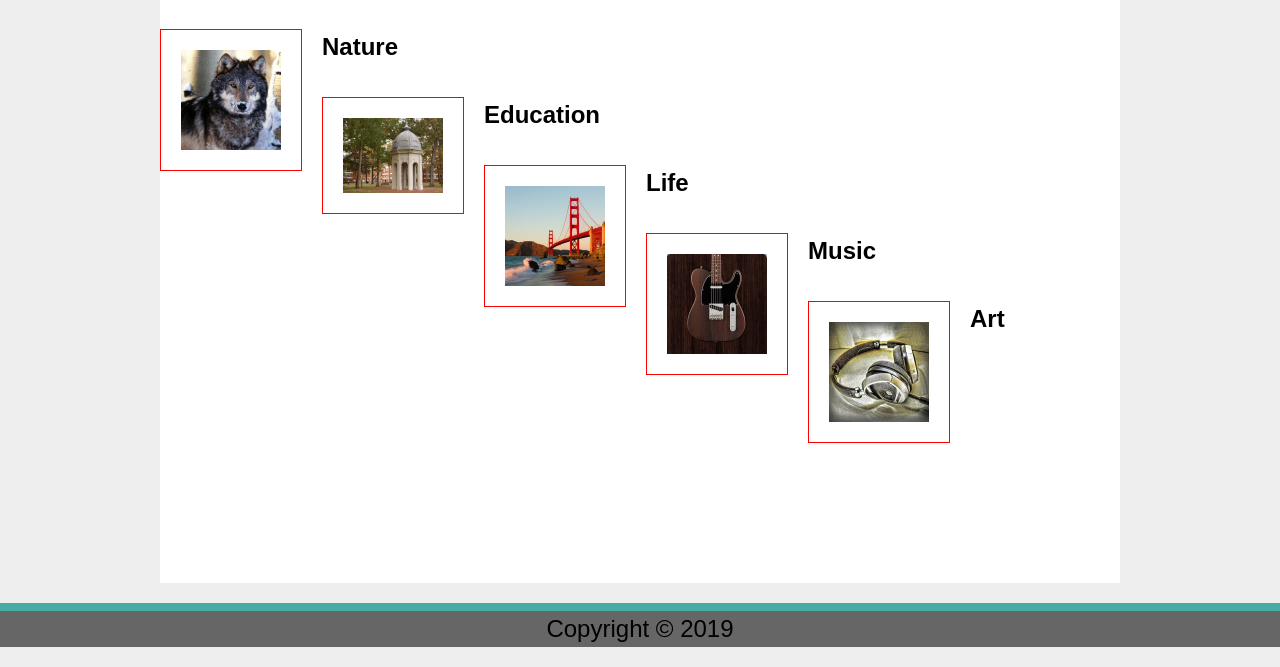
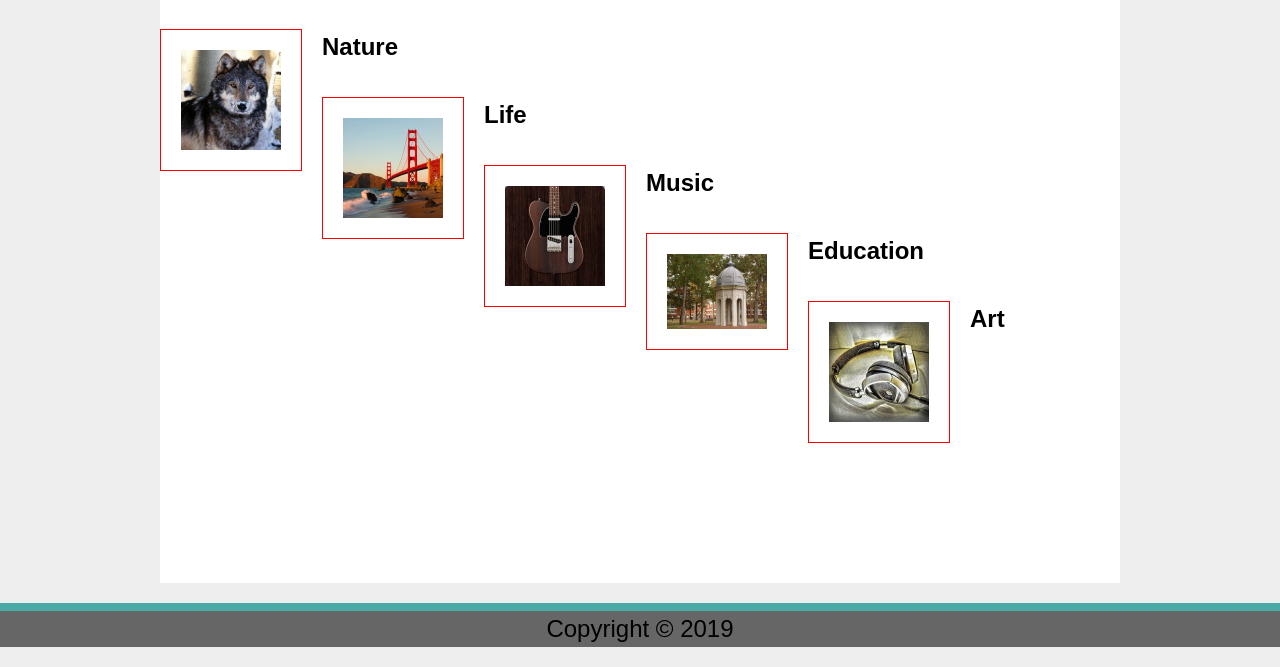
Before and after one commit to cas81695/cas81695.github.io, a plain HTML site: page portfolio.html in a window 1280 px wide. Shown: the part 167-834 px from the top of the page. Drawn offline with Linux system fonts and the light colour scheme.

Commit message:
Update portfolio.html

```diff
--- a/portfolio.html
+++ b/portfolio.html
@@ -24,30 +24,44 @@
     <section class="container main-container">
       <h1>Portfolio</h1>
       <div class="row">
+        <div class="column">
           <div class="image-container">
             <img src="assets/thumb-128947.png" width="100" alt="">
             <h4>Nature</h4>
+          </ div>
         </div>
 
+        <div class="column">
+          <div class="image-container">
+            <img src="assets/bestemming-san-francisco-200x200.jpg" width="100" alt="">
+            <h4>Life</h4>
+          </div>
+        </div>
+      </div>
+
+      <div class="row">
+        <div class="column">
+          <div class="image-container">
+            <img src="assets/Fender-George-Harrison-Rosewood-Telecaster.jpeg " width="100" alt="">
+            <h4>Music</h4>
+          </div>
+        </div>
+
+        <div class="column">
           <div class="image-container">
             <img src="assets/9aba4d4ac82c94d77c5a0c8e8746d9c0197ce427.jpg" width="100" alt="">
             <h4>Education</h4>
           </div>
         </div>
-
-      <div class="image-container">
-        <img src="assets/bestemming-san-francisco-200x200.jpg" width="100" alt="">
-        <h4>Life</h4>
       </div>
 
-      <div class="image-container">
-        <img src="assets/Fender-George-Harrison-Rosewood-Telecaster.jpeg" width="100" alt="">
-        <h4>Music</h4>
-      </div>
-
+      <div class="row">
+        <div class="column">
           <div class="image-container">
             <img src="assets/Headphones-II_art.jpg" width="100" alt="">
             <h4>Art</h4>
+          </div>
+        </div>
       </div>
     </section>
   </main>
```
Lines whose indentation alone changed are shown as unchanged.
